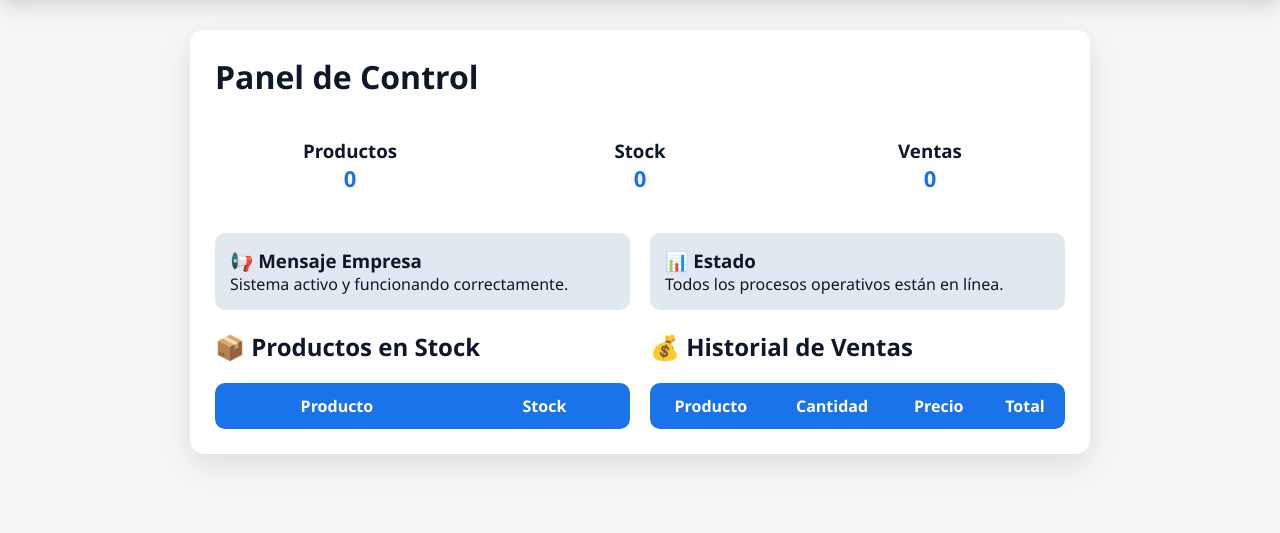
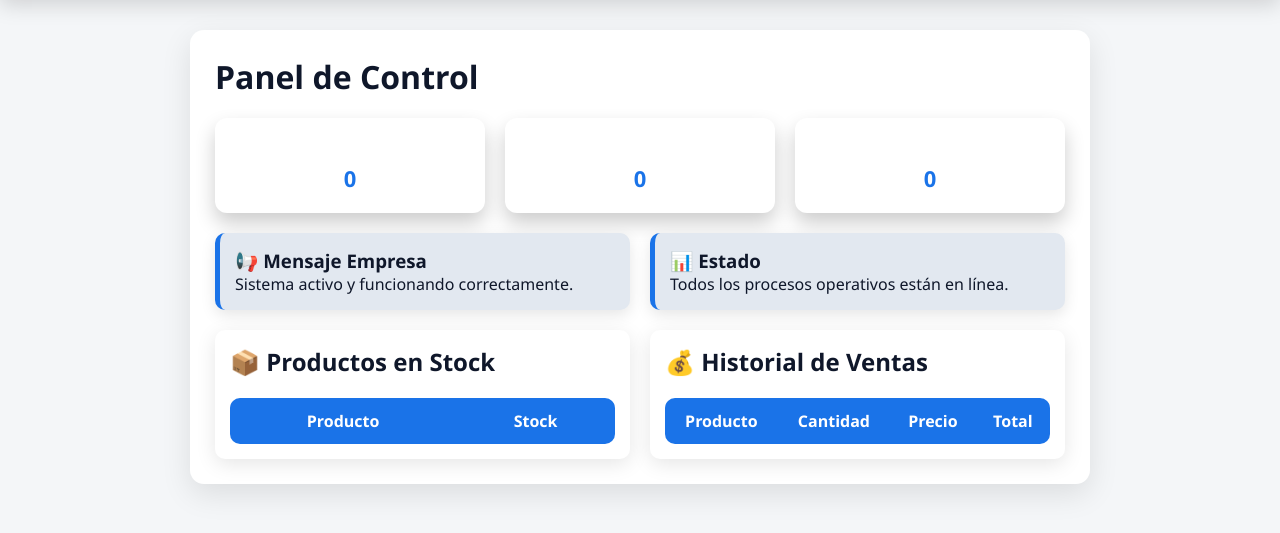
Before and after one commit to Pag-Web631/SistemaVentas, a PHP site: page / in a window 1280 px wide. Shown: the part 105-638 px from the top of the page. Run offline with PHP 8.4, Linux system fonts and the light colour scheme; lists and menus that the app fills with data are empty.

Commit message:
Update styles.css

```diff
--- a/styles.css
+++ b/styles.css
@@ -4,7 +4,98 @@
     padding: 0;
     box-sizing: border-box;
 }
+/* ===== DASHBOARD CARDS ===== */
+.cards {
+    display: grid;
+    grid-template-columns: repeat(auto-fit, minmax(200px, 1fr));
+    gap: 20px;
+    margin: 20px 0;
+}
 
+.card {
+    background: linear-gradient(135deg, #1a73e8, #2563eb);
+    color: white;
+    padding: 20px;
+    border-radius: 12px;
+    text-align: center;
+    box-shadow: 0 10px 20px rgba(0,0,0,0.2);
+}
+
+.card p {
+    font-size: 28px;
+    font-weight: bold;
+}
+
+/* ===== MENSAJES ===== */
+.empresa-box {
+    display: grid;
+    grid-template-columns: 1fr 1fr;
+    gap: 20px;
+}
+
+.box {
+    background: white;
+    padding: 20px;
+    border-left: 5px solid #1a73e8;
+    border-radius: 10px;
+    box-shadow: 0 5px 15px rgba(0,0,0,0.1);
+}
+
+/* ===== TABLAS ===== */
+.datos {
+    display: grid;
+    grid-template-columns: 1fr 1fr;
+    gap: 20px;
+    margin-top: 20px;
+}
+
+.tabla-box {
+    background: white;
+    padding: 15px;
+    border-radius: 10px;
+    box-shadow: 0 5px 20px rgba(0,0,0,0.1);
+}
+
+/* TITULOS TABLAS */
+.tabla-box h2 {
+    margin-bottom: 10px;
+}
+
+/* TABLA MODERNA */
+table {
+    width: 100%;
+    border-collapse: collapse;
+}
+
+th {
+    background: #1a73e8;
+    color: white;
+}
+
+td, th {
+    padding: 10px;
+    text-align: center;
+}
+
+/* FILAS */
+tr:nth-child(even) {
+    background: #f1f5f9;
+}
+
+tr:hover {
+    background: #e0f2fe;
+}
+
+/* RESPONSIVE */
+@media (max-width: 768px) {
+    .empresa-box {
+        grid-template-columns: 1fr;
+    }
+
+    .datos {
+        grid-template-columns: 1fr;
+    }
+}
 /* ===== VARIABLES ===== */
 :root {
     --bg: #f4f6f8;
```
